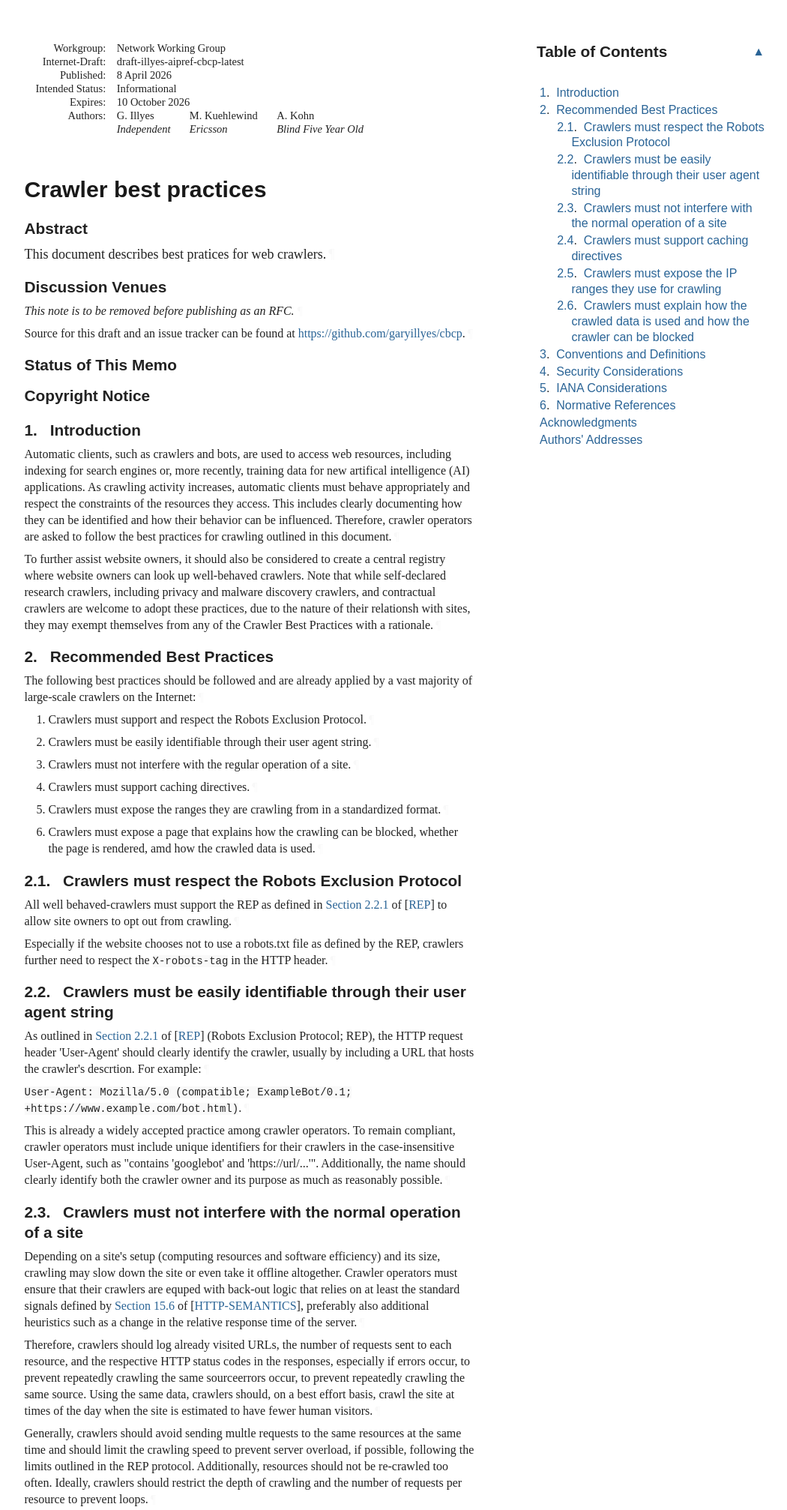
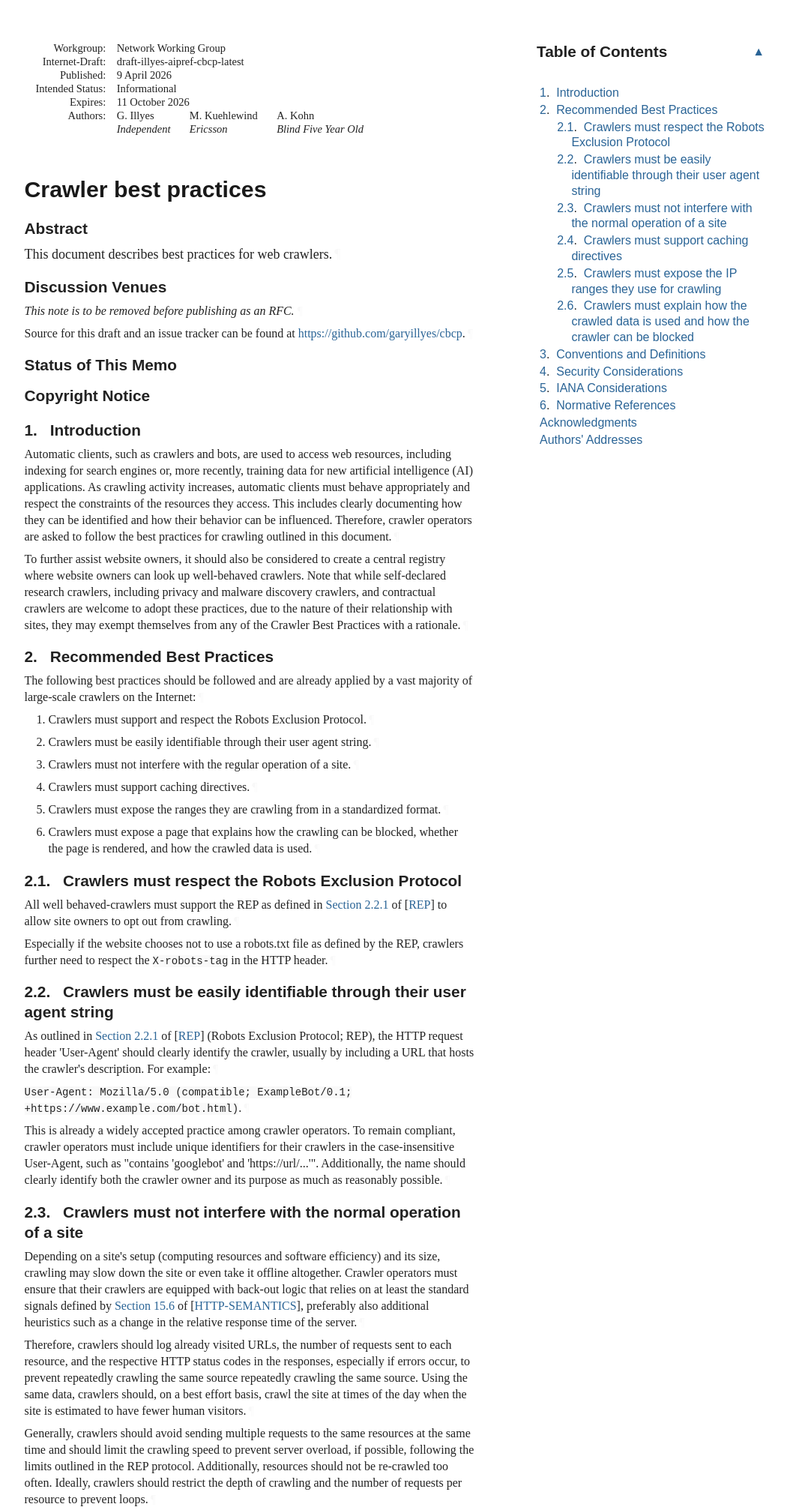
Before and after one commit to garyillyes/cbcp, a plain HTML site: page draft-illyes-aipref-cbcp.html in a window 1280 px wide. Shown: the part 20-2034 px from the top of the page at 75% size, without its empty margins (92-1142 px from the left). Drawn offline with Linux system fonts and the light colour scheme; a web font is replaced by a local one.

Commit message:
Script updating gh-pages from cbf1014. [ci skip]

```diff
--- a/draft-illyes-aipref-cbcp.html
+++ b/draft-illyes-aipref-cbcp.html
@@ -9,7 +9,7 @@
 <meta content="Mirja Kühlewind" name="author">
 <meta content="AJ Kohn" name="author">
 <meta content="
-       This document describes best pratices for web crawlers.
+       This document describes best practices for web crawlers.
     " name="description">
 <meta content="xml2rfc 3.32.0" name="generator">
 <meta content="next generation" name="keyword">
@@ -1053,7 +1053,7 @@ svg :is([fill="white"], [fill^="#fff"]) {
 </tr></thead>
 <tfoot><tr>
 <td class="left">Illyes, et al.</td>
-<td class="center">Expires 10 October 2026</td>
+<td class="center">Expires 11 October 2026</td>
 <td class="right">[Page]</td>
 </tr></tfoot>
 </table>
@@ -1066,12 +1066,12 @@ svg :is([fill="white"], [fill^="#fff"]) {
 <dd class="internet-draft">draft-illyes-aipref-cbcp-latest</dd>
 <dt class="label-published">Published:</dt>
 <dd class="published">
-<time datetime="2026-04-08" class="published">8 April 2026</time>
+<time datetime="2026-04-09" class="published">9 April 2026</time>
     </dd>
 <dt class="label-intended-status">Intended Status:</dt>
 <dd class="intended-status">Informational</dd>
 <dt class="label-expires">Expires:</dt>
-<dd class="expires"><time datetime="2026-10-10">10 October 2026</time></dd>
+<dd class="expires"><time datetime="2026-10-11">11 October 2026</time></dd>
 <dt class="label-authors">Authors:</dt>
 <dd class="authors">
 <div class="author">
@@ -1092,7 +1092,7 @@ svg :is([fill="white"], [fill^="#fff"]) {
 <h1 id="title">Crawler best practices</h1>
 <section id="section-abstract">
       <h2 id="abstract"><a href="#abstract" class="selfRef">Abstract</a></h2>
-<p id="section-abstract-1">This document describes best pratices for web crawlers.<a href="#section-abstract-1" class="pilcrow">¶</a></p>
+<p id="section-abstract-1">This document describes best practices for web crawlers.<a href="#section-abstract-1" class="pilcrow">¶</a></p>
 </section>
 <section class="note rfcEditorRemove" id="section-note.1">
       <h2 id="name-discussion-venues">
@@ -1121,7 +1121,7 @@ svg :is([fill="white"], [fill^="#fff"]) {
         time. It is inappropriate to use Internet-Drafts as reference
         material or to cite them other than as "work in progress."<a href="#section-boilerplate.1-3" class="pilcrow">¶</a></p>
 <p id="section-boilerplate.1-4">
-        This Internet-Draft will expire on 10 October 2026.<a href="#section-boilerplate.1-4" class="pilcrow">¶</a></p>
+        This Internet-Draft will expire on 11 October 2026.<a href="#section-boilerplate.1-4" class="pilcrow">¶</a></p>
 </section>
 </div>
 <div id="copyright">
@@ -1202,7 +1202,7 @@ svg :is([fill="white"], [fill^="#fff"]) {
       </h2>
 <p id="section-1-1">Automatic clients, such as crawlers and bots, are used to access web resources,
 including indexing for search engines or, more recently, training data for new
-artifical intelligence (AI) applications. As crawling activity increases,
+artificial intelligence (AI) applications. As crawling activity increases,
 automatic clients must behave appropriately and respect the constraints of the
 resources they access. This includes clearly documenting how they can be
 identified and how their behavior can be influenced. Therefore, crawler
@@ -1212,7 +1212,7 @@ document.<a href="#section-1-1" class="pilcrow">¶</a></p>
 central registry where website owners can look up well-behaved crawlers. Note
 that while self-declared research crawlers, including privacy and malware
 discovery crawlers, and contractual crawlers are welcome to adopt these practices,
-due to the nature of their relationsh with sites, they may exempt themselves
+due to the nature of their relationship with sites, they may exempt themselves
 from any of the Crawler Best Practices with a rationale.<a href="#section-1-2" class="pilcrow">¶</a></p>
 </section>
 </div>
@@ -1237,11 +1237,11 @@ vast majority of large-scale crawlers on the Internet:<a href="#section-2-1" cla
           <p id="section-2-2.4.1">Crawlers must support caching directives.<a href="#section-2-2.4.1" class="pilcrow">¶</a></p>
 </li>
         <li id="section-2-2.5">
-          <p id="section-2-2.5.1">Crawlers must expose the  ranges they are crawling from in a standardized format.<a href="#section-2-2.5.1" class="pilcrow">¶</a></p>
+          <p id="section-2-2.5.1">Crawlers must expose the ranges they are crawling from in a standardized format.<a href="#section-2-2.5.1" class="pilcrow">¶</a></p>
 </li>
         <li id="section-2-2.6">
           <p id="section-2-2.6.1">Crawlers must expose a page that explains how the crawling can be blocked, whether
-the page is rendered, amd how the crawled data is used.<a href="#section-2-2.6.1" class="pilcrow">¶</a></p>
+the page is rendered, and how the crawled data is used.<a href="#section-2-2.6.1" class="pilcrow">¶</a></p>
 </li>
       </ol>
 <div id="crawlers-must-respect-the-robots-exclusion-protocol">
@@ -1262,7 +1262,7 @@ by the REP, crawlers further need to respect the <code>X-robots-tag</code> in th
         </h3>
 <p id="section-2.2-1">As outlined in <span><a href="https://rfc-editor.org/rfc/rfc9309#section-2.2.1" class="relref">Section 2.2.1</a> of [<a href="#REP" class="cite xref">REP</a>]</span> (Robots Exclusion Protocol; REP),
 the HTTP request header 'User-Agent' should clearly identify the crawler,
-usually by including a URL that hosts the crawler's descrtion. For example:<a href="#section-2.2-1" class="pilcrow">¶</a></p>
+usually by including a URL that hosts the crawler's description. For example:<a href="#section-2.2-1" class="pilcrow">¶</a></p>
 <p id="section-2.2-2"><code>User-Agent: Mozilla/5.0 (compatible; ExampleBot/0.1; +https://www.example.com/bot.html)</code>.<a href="#section-2.2-2" class="pilcrow">¶</a></p>
 <p id="section-2.2-3">This is already a widely accepted practice among crawler operators. To remain
 compliant, crawler operators must include unique identifiers for their crawlers
@@ -1278,17 +1278,17 @@ identify both the crawler owner and its purpose as much as reasonably possible.<
         </h3>
 <p id="section-2.3-1">Depending on a site's setup (computing resources and software efficiency) and its
 size, crawling may slow down the site or even take it offline altogether. Crawler
-operators must ensure that their crawlers are equped with back-out logic that
+operators must ensure that their crawlers are equipped with back-out logic that
 relies on at least the standard signals defined by <span><a href="https://rfc-editor.org/rfc/rfc9110#section-15.6" class="relref">Section 15.6</a> of [<a href="#HTTP-SEMANTICS" class="cite xref">HTTP-SEMANTICS</a>]</span>,
 preferably also additional heuristics such as a change in the relative response time
 of the server.<a href="#section-2.3-1" class="pilcrow">¶</a></p>
 <p id="section-2.3-2">Therefore, crawlers should log already visited URLs, the number of requests sent to
 each resource, and the respective HTTP status codes in the responses, especially if
-errors occur, to prevent repeatedly crawling the same sourceerrors occur, to prevent
+errors occur, to prevent repeatedly crawling the same source
 repeatedly crawling the same source. Using the same data, crawlers should, on a best
 effort basis, crawl the site at times of the day when the site is estimated to have
 fewer human visitors.<a href="#section-2.3-2" class="pilcrow">¶</a></p>
-<p id="section-2.3-3">Generally, crawlers should avoid sending multle requests to the same resources
+<p id="section-2.3-3">Generally, crawlers should avoid sending multiple requests to the same resources
 at the same time and should limit the crawling speed to prevent server overload, if
 possible, following the limits outlined in the REP protocol. Additionally, resources
 should not be re-crawled too often. Ideally, crawlers should restrict the depth of
@@ -1299,7 +1299,7 @@ unless explicitly agreed upon with the website owner.<a href="#section-2.3-4" cl
 <p id="section-2.3-5">Crawlers should primarily access resources using HTTP GET requests, resorting to
 other methods (e.g., POST, PUT) only if there is a prior agreement with the publisher
 or if the publisher's content management system automatically makes those calls when
-JavaScrt runs. Generally, the load caused by executing JavaScrt should be
+JavaScrt runs. Generally, the load caused by executing JavaScript should be
 carefully considered or even avoided whenever possible.<a href="#section-2.3-5" class="pilcrow">¶</a></p>
 </section>
 </div>
```
Also changed, not shown: draft-illyes-aipref-cbcp.txt.
